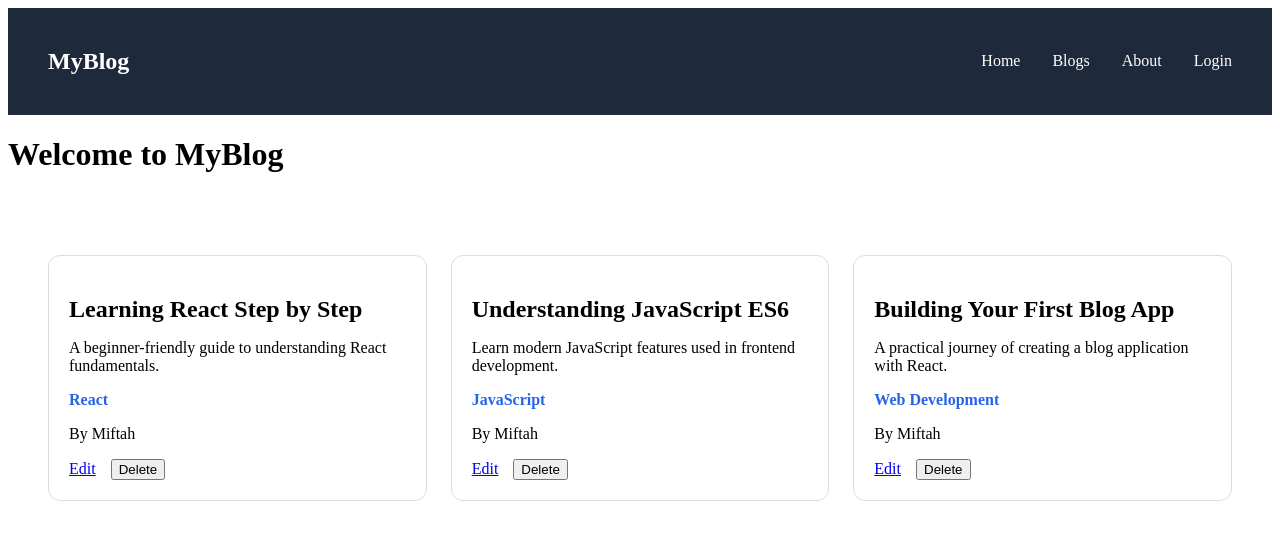
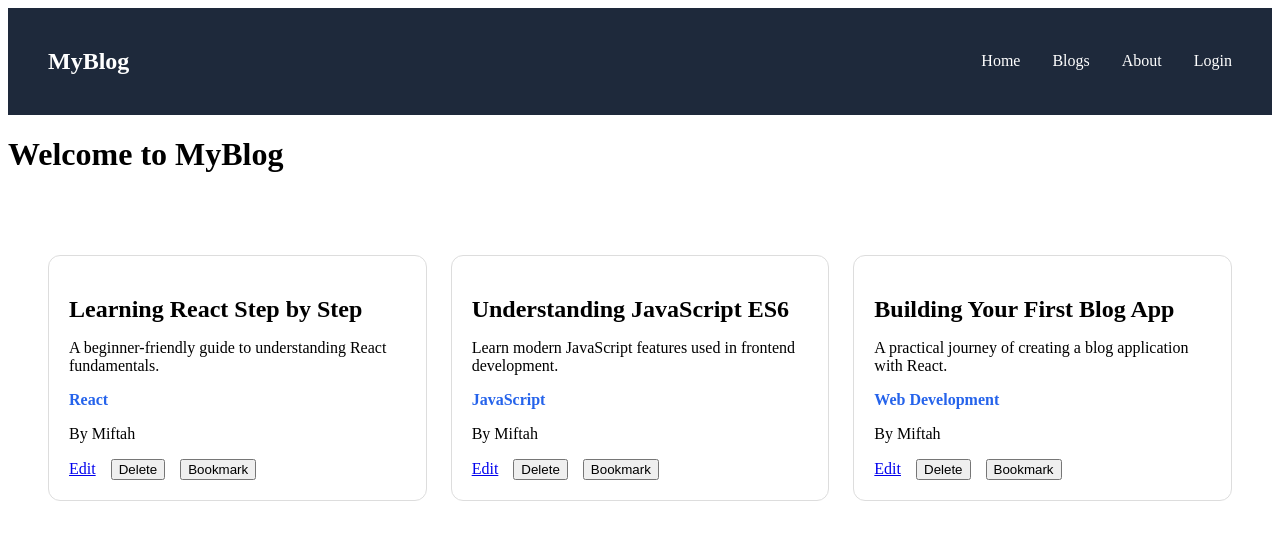
Before and after one commit to ibnumohammed99/react-final-project-blog-app, a React (Vite) app: page / in a window 1280 px wide. Shown: the top 540 px of the page. Built offline with nearby package versions, Linux system fonts and the light colour scheme.

Commit message:
Add Jotai bookmark system with localStorage persistence

```diff
--- /dev/null
+++ b/src/atoms/bookmarkAtom.js
@@ -0,0 +1,5 @@
+import { atom } from "jotai";
+
+export const bookmarkAtom = atom(
+  JSON.parse(localStorage.getItem("bookmarks")) || [],
+);
--- a/src/components/BlogCard.jsx
+++ b/src/components/BlogCard.jsx
@@ -1,7 +1,27 @@
+import { useAtom } from "jotai";
+import { bookmarkAtom } from "../atoms/bookmarkAtom";
 import { Link } from "react-router-dom";
 import "../styles/BlogCard.css";
 
 function BlogCard({ post, deletePost }) {
+  const [bookmarks, setBookmarks] = useAtom(bookmarkAtom);
+
+  const isBookmarked = bookmarks.some((item) => item.id === post.id);
+
+  const handleBookmark = () => {
+    let updatedBookmarks;
+
+    if (isBookmarked) {
+      updatedBookmarks = bookmarks.filter((item) => item.id !== post.id);
+    } else {
+      updatedBookmarks = [...bookmarks, post];
+    }
+
+    setBookmarks(updatedBookmarks);
+
+    localStorage.setItem("bookmarks", JSON.stringify(updatedBookmarks));
+  };
+
   return (
     <div className="blog-card">
       <Link to={`/blog/${post.id}`} className="blog-link">
@@ -18,6 +38,10 @@ function BlogCard({ post, deletePost }) {
         <Link to={`/edit-post/${post.id}`}>Edit</Link>
 
         <button onClick={() => deletePost(post.id)}>Delete</button>
+
+        <button onClick={handleBookmark}>
+          {isBookmarked ? "Remove Bookmark" : "Bookmark"}
+        </button>
       </div>
     </div>
   );
--- a/src/pages/Bookmarks.jsx
+++ b/src/pages/Bookmarks.jsx
@@ -1,7 +1,29 @@
+import { useAtom } from "jotai";
+import { bookmarkAtom } from "../atoms/bookmarkAtom";
+import BlogCard from "../components/BlogCard";
+
 function Bookmarks() {
+  const [bookmarks, setBookmarks] = useAtom(bookmarkAtom);
+
+  const removeBookmark = (id) => {
+    setBookmarks(bookmarks.filter((post) => post.id !== id));
+  };
+
   return (
     <div>
-      <h1>Bookmarks Page</h1>
+      <h1>Bookmarks</h1>
+
+      {bookmarks.length === 0 ? (
+        <p>No bookmarks yet.</p>
+      ) : (
+        bookmarks.map((post) => (
+          <BlogCard
+            key={post.id}
+            post={post}
+            deletePost={() => removeBookmark(post.id)}
+          />
+        ))
+      )}
     </div>
   );
 }
```
Also changed, not shown: src/atoms/bookmarkAtoms.jsx (deleted).
